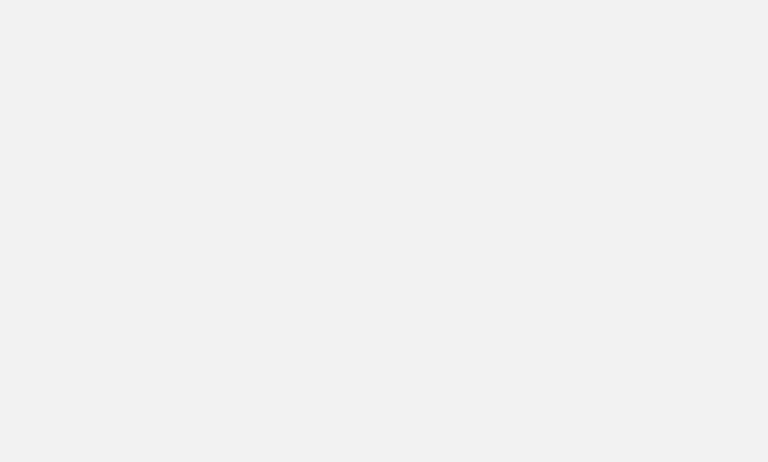
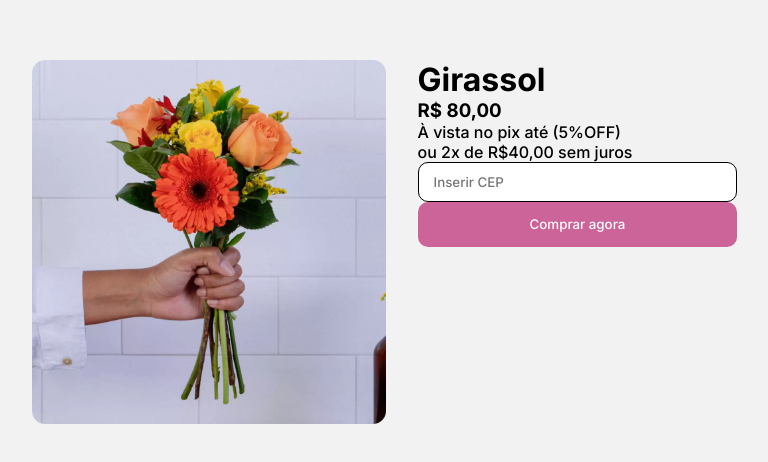
Before and after one commit to tsv-png/Floricultura, a React (Create React App) app: page /produto in a window 1280 px wide. Before the commit this address had no page. Shown: the part 158-620 px from the top of the page, without its empty margins (166-934 px from the left). Built offline with nearby package versions, Linux system fonts and the light colour scheme.

Commit message:
desenvolvendo pagina de produtp

```diff
--- a/src/App.js
+++ b/src/App.js
@@ -8,6 +8,7 @@ import Home from "./pages/Home";
 import Cadastroadm from "./pages/Cadastroadm";
 import Redefinicao from "./pages/Redefinicao";
 import Enviado from "./pages/Enviado";
+import ProdutoPage from "./pages/ProdutoPage/ProdutoPage";
 
 function App() {
   return (
@@ -19,6 +20,7 @@ function App() {
         <Route path="/cadastroadm" element={<Cadastroadm />} />
         <Route path="/redefinicao" element={<Redefinicao />} />
         <Route path="/enviado" element={<Enviado />} />
+        <Route path="/produto" element={<ProdutoPage />} />
       </Routes>
     </Router>
   );
--- a/src/components/Footer/Footer.js
+++ b/src/components/Footer/Footer.js
@@ -3,7 +3,7 @@ import Logo from "../../assets/flower.png";
 const Footer = () => {
   return (
     <footer className="footer">
-      <img src={Logo} className="footer-logo" />
+      <img src={Logo} className="footer-logo" alt="" />
       <div className="footer-links">
         <div className="footer-links-section">
           <h3 className="footer-links-section-title">Sua conta</h3>
--- a/src/pages/Adm/Adm.js
+++ b/src/pages/Adm/Adm.js
@@ -19,7 +19,7 @@ function Adm() {
       </div>
       <div className="adm-content">
         <div className="adm-content-left">
-          <img src={margarida} />
+          <img src={margarida} alt=""/>
         </div>
         <div className="adm-content-right">
           <h1 className="adm-title">Adicionar produto no site</h1>
--- a/src/pages/Enviado/Enviado.js
+++ b/src/pages/Enviado/Enviado.js
@@ -1,7 +1,6 @@
 import React from "react";
 import "./Enviado.css";
 import flower from "../../assets/flower.png";
-import { Link } from "react-router-dom";
 function Enviado() {
     return(
             <div className="container">
--- /dev/null
+++ b/src/pages/ProdutoPage/ProdutoPage.css
@@ -0,0 +1,18 @@
+.produto-description{
+    display: flex;
+    flex-direction: row;
+    gap: 32px;
+}
+.produto-description-image {
+    width: 40%;
+    height: auto;
+}
+
+.produto-description-content {
+    display: flex;
+    flex-direction: column;
+}
+
+.botao-comprar {
+    width: 100%;
+}
--- /dev/null
+++ b/src/pages/ProdutoPage/ProdutoPage.js
@@ -0,0 +1,27 @@
+import flor from "./../../assets/flor.png";
+import "./ProdutoPage.css";
+const ProdutoPage = () => {
+  return (
+    <div className="produto-page-content">
+      <div className="produto-description">
+        <img src={flor} alt="" className="produto-description-image" />
+        <div className="produto-description-content">
+          <h1 className="produto-description-content-title">Girassol</h1>
+          <h3 className="produto-description-content-price">R$ 80,00</h3>
+          <span className="caption">À vista no pix até (5%OFF)</span>
+          <span className="caption">ou 2x de R$40,00 sem juros</span>
+          <div className="produto-description-form">
+            <input
+              placeholder="Inserir CEP"
+              className="cep-input"
+              type="text"
+            />
+            <button className="botao-comprar">Comprar agora</button>
+          </div>
+        </div>
+      </div>
+    </div>
+  );
+};
+
+export default ProdutoPage;
--- a/src/pages/Redefinicao/Redefinicao.js
+++ b/src/pages/Redefinicao/Redefinicao.js
@@ -1,5 +1,4 @@
 import React from "react";
-import { useNavigate } from "react-router-dom";
 import './Redefinicao.css';
 import flower from '../../assets/flower.png';
 
```
Also changed, not shown: src/pages/Cadastroadm/Cadastroadm.js (+19 -11 lines), 1 other file (tests, documents, lock files or other folders).
